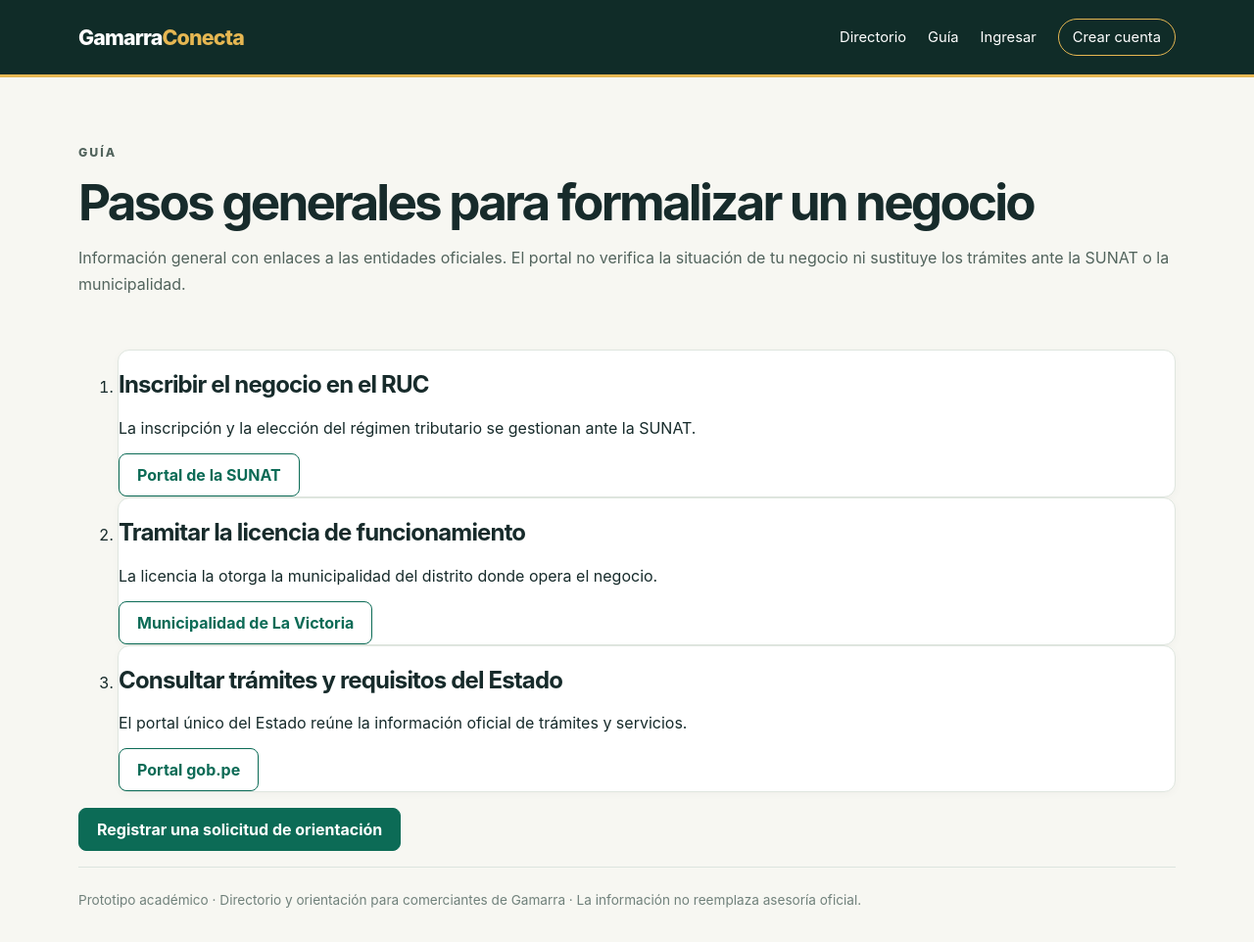
After one commit to michellemontoyarocca/gamarra-conecta, a Flask app: page /guia in a window 1280 px wide. The commit adds this page. Shown: the whole page at 98% size. Run offline with Flask 3, Linux system fonts and the light colour scheme.

Commit message:
GC-11 HU07 · Como comerciante, quiero consultar una guía de formalización para conocer los pasos generales a seguir.

```diff
--- a/app.py
+++ b/app.py
@@ -44,6 +44,14 @@ CREATE TABLE IF NOT EXISTS guidance_requests (
 
 CATEGORIES = ('Confección', 'Telas', 'Accesorios', 'Servicios', 'Otros')
 TOPICS = ('Registro de negocio', 'Licencia municipal', 'Obligaciones tributarias', 'Orientación general')
+GUIDE_STEPS = (
+    ('Inscribir el negocio en el RUC', 'La inscripción y la elección del régimen tributario se gestionan ante la SUNAT.',
+     'Portal de la SUNAT', 'https://www.sunat.gob.pe/'),
+    ('Tramitar la licencia de funcionamiento', 'La licencia la otorga la municipalidad del distrito donde opera el negocio.',
+     'Municipalidad de La Victoria', 'https://www.munilavictoria.gob.pe/'),
+    ('Consultar trámites y requisitos del Estado', 'El portal único del Estado reúne la información oficial de trámites y servicios.',
+     'Portal gob.pe', 'https://www.gob.pe/'),
+)
 
 
 def create_app(test_config: dict | None = None) -> Flask:
@@ -187,6 +195,10 @@ def create_app(test_config: dict | None = None) -> Flask:
             abort(404)
         return render_template('business_detail.html', business=business)
 
+    @app.get('/guia')
+    def formalization_guide():
+        return render_template('guide.html', steps=GUIDE_STEPS)
+
     @app.route('/mi-negocio', methods=['GET', 'POST'])
     @login_required
     def my_business():
--- a/templates/base.html
+++ b/templates/base.html
@@ -11,6 +11,7 @@
     <a class="brand" href="{{ url_for('index') }}">Gamarra<span>Conecta</span></a>
     <nav aria-label="Navegación principal">
       <a href="{{ url_for('businesses') }}">Directorio</a>
+      <a href="{{ url_for('formalization_guide') }}">Guía</a>
       {% if g.user %}
         <a href="{{ url_for('my_business') }}">Mi negocio</a>
         <a href="{{ url_for('guidance') }}">Orientación</a>
--- /dev/null
+++ b/templates/guide.html
@@ -0,0 +1,4 @@
+{% extends 'base.html' %}{% block title %}Guía de formalización · Gamarra Conecta{% endblock %}
+{% block content %}<section class="page-heading"><p class="eyebrow">GUÍA</p><h1>Pasos generales para formalizar un negocio</h1><p>Información general con enlaces a las entidades oficiales. El portal no verifica la situación de tu negocio ni sustituye los trámites ante la SUNAT o la municipalidad.</p></section>
+<ol class="steps">{% for title, text, label, url in steps %}<li class="card"><h2>{{ title }}</h2><p>{{ text }}</p><a class="button secondary" href="{{ url }}" rel="noopener noreferrer" target="_blank">{{ label }}</a></li>{% endfor %}</ol>
+<p><a class="button" href="{{ url_for('guidance') }}">Registrar una solicitud de orientación</a></p>{% endblock %}
```
Also changed, not shown: tests/test_hu07_guia.py (added, +22 -0 lines).
